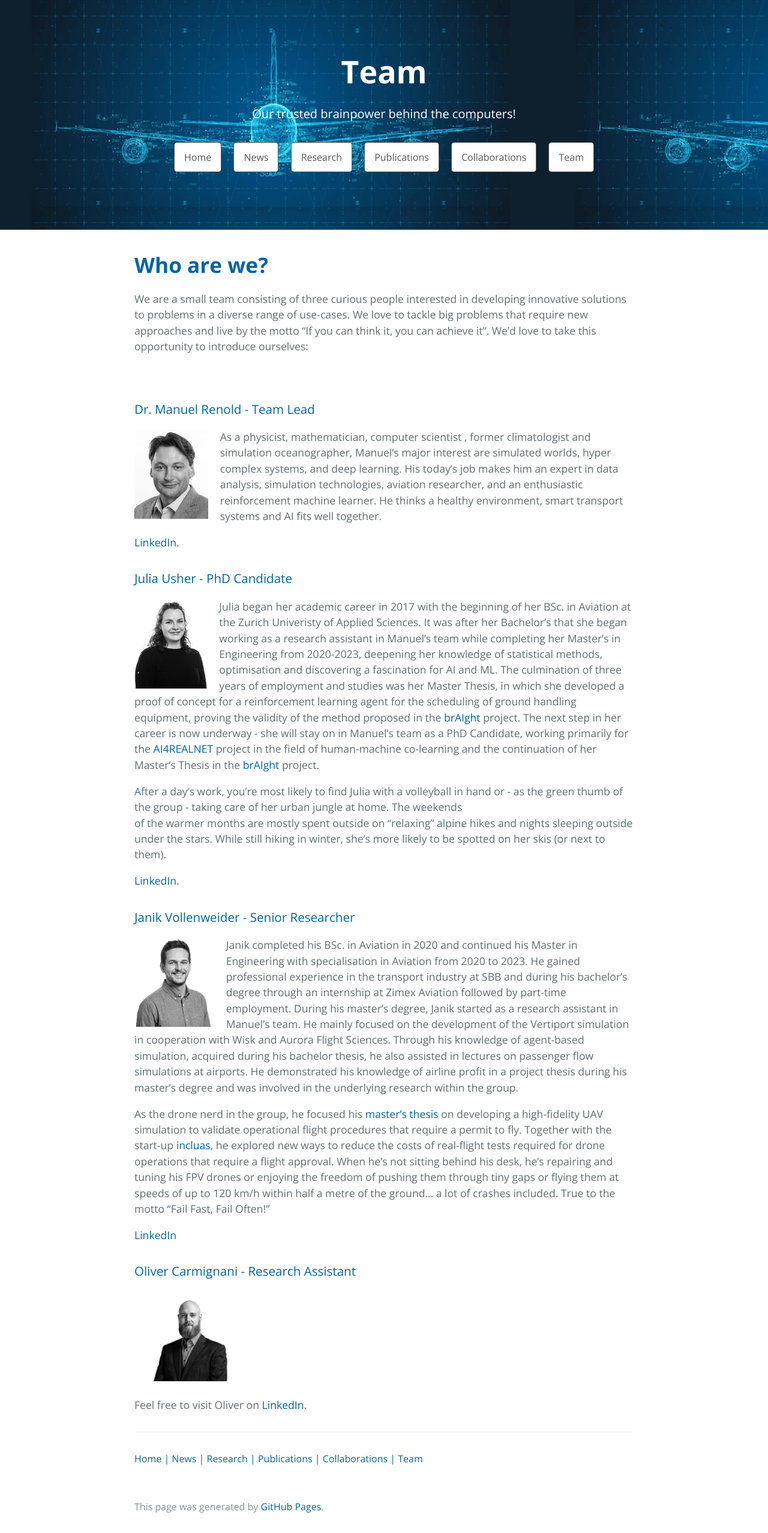
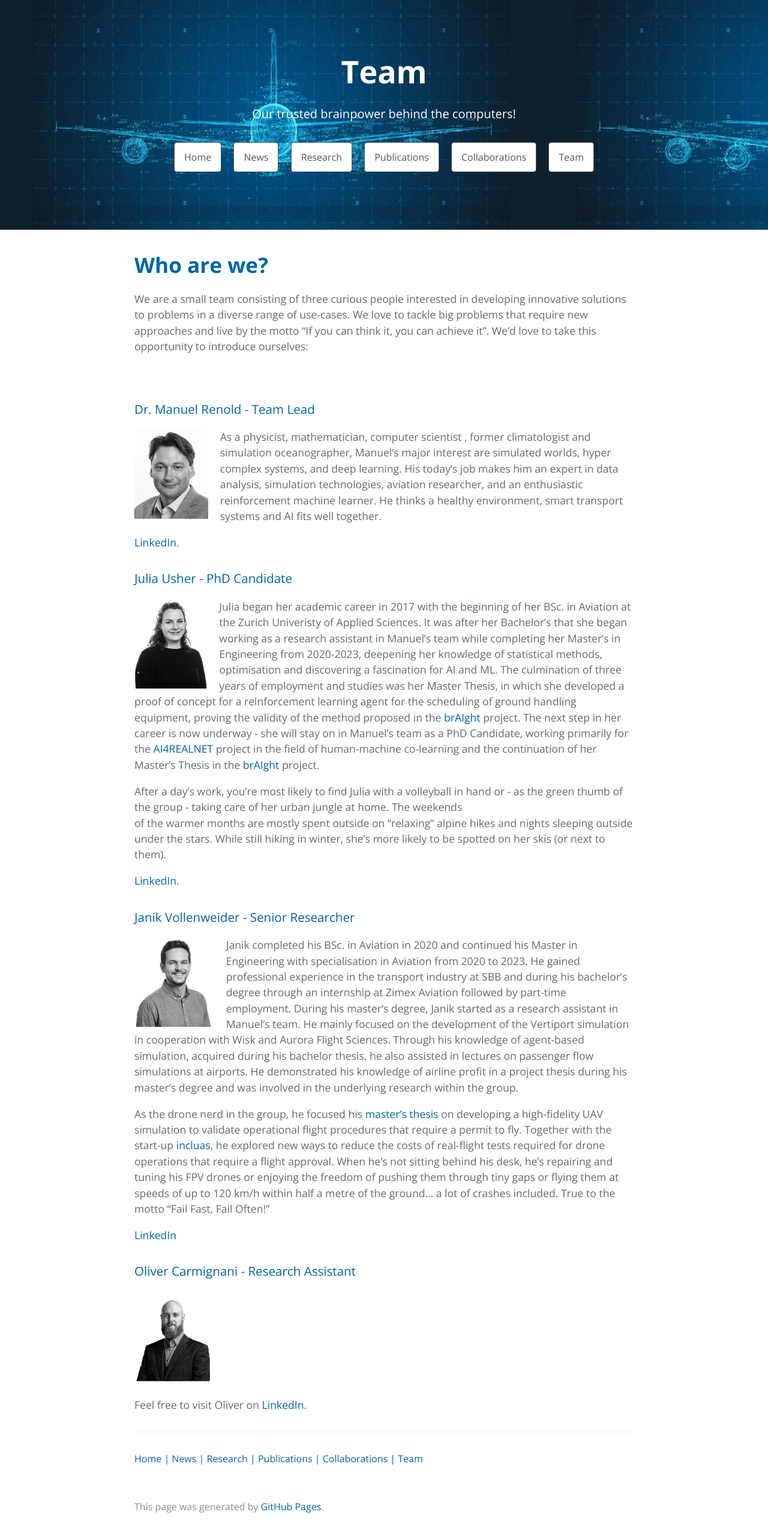
Before and after one commit to CyberneticLearningSystems/CyberneticLearningSystems.github.io, a Jekyll site: the page built from pages/team.md, in a window 1280 px wide. Shown: the whole page at 60% size. Built offline with Jekyll 4.4.1, drawn with Linux system fonts in a browser that asks for light colours.

Commit message:
Foto edited

```diff
--- a/pages/team.md
+++ b/pages/team.md
@@ -54,7 +54,7 @@ them at speeds of up to 120 km/h within half a metre of the ground... a lot of c
 
 
 ### Oliver Carmignani - Research Assistant
-<img src="./../pictures/oliver_bw.jpg" align="left" height="150" style="margin-right: 20px">
+<img src="./../pictures/oliver_bw_small.jpg" align="left" height="150" style="margin-right: 20px">
 <!--The code below is only used as spacer-->
 <html>
   <p style="color:white;">ONLY_HERE_AS_SPACER</p>
```
Also changed, not shown: pictures/oliver_bw_small.jpg (added).
